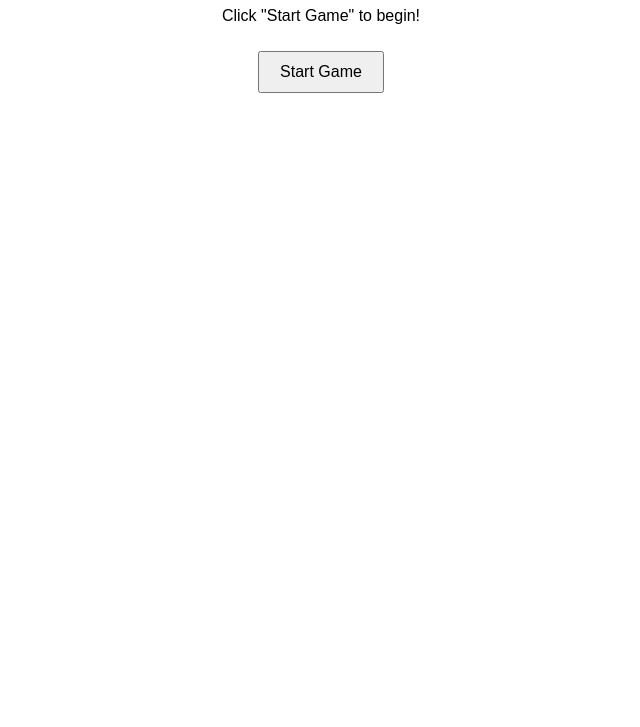
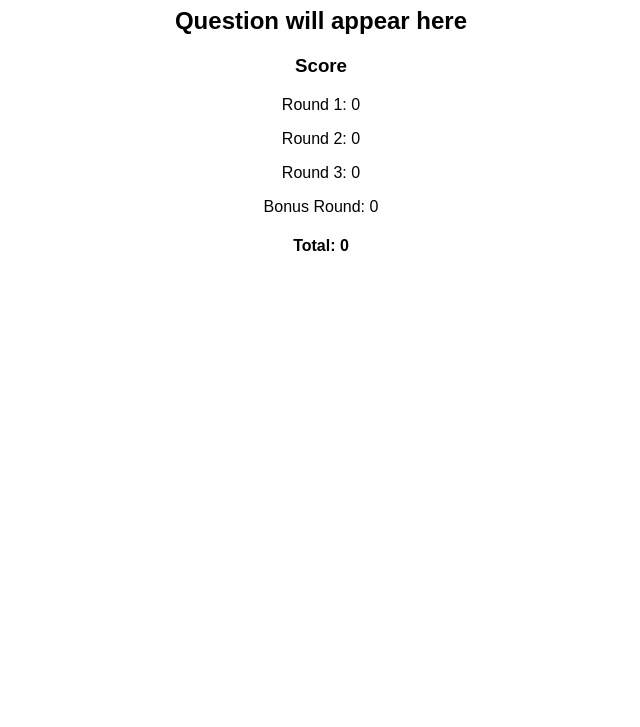
Before and after one commit to thethundertrade/FamilyFeudGame, a plain HTML site: page index.html in a window 1280 px wide. Shown: the part 73-800 px from the top of the page, without its empty margins (319-959 px from the left). Drawn offline with Linux system fonts and the light colour scheme.

Commit message:
Update index.html

```diff
--- a/index.html
+++ b/index.html
@@ -1,21 +1,36 @@
 <!DOCTYPE html>
 <html lang="en">
 <head>
-  <meta charset="UTF-8">
-  <meta name="viewport" content="width=device-width, initial-scale=1.0">
-  <title>Family Feud Game</title>
-  <link rel="stylesheet" href="style.css">
+    <meta charset="UTF-8">
+    <meta name="viewport" content="width=device-width, initial-scale=1.0">
+    <title>Family Feud Game</title>
+    <link rel="stylesheet" href="style.css">
 </head>
 <body>
-  <h1>Family Feud</h1>
-  <div id="game-board">
-    <div id="question">Click "Start Game" to begin!</div>
-    <ul id="answers"></ul>
-    <div id="controls">
-      <button id="start-game">Start Game</button>
-      <button id="next-question" style="display: none;">Next Question</button>
+    <div id="game-container">
+        <header>
+            <h1>Family Feud</h1>
+        </header>
+        <main>
+            <section id="question-section">
+                <h2 id="current-question">Question will appear here</h2>
+                <ul id="answers">
+                    <!-- Dynamic Answers -->
+                </ul>
+            </section>
+
+            <section id="score-section">
+                <h3>Score</h3>
+                <p>Round 1: <span id="round1-score">0</span></p>
+                <p>Round 2: <span id="round2-score">0</span></p>
+                <p>Round 3: <span id="round3-score">0</span></p>
+                <p>Bonus Round: <span id="bonus-score">0</span></p>
+                <h4>Total: <span id="total-score">0</span></h4>
+            </section>
+        </main>
+        <audio id="sound-effect" src="correct-answer.mp3"></audio>
     </div>
-  </div>
-  <script src="app.js"></script>
+
+    <script src="script.js"></script>
 </body>
 </html>
```
